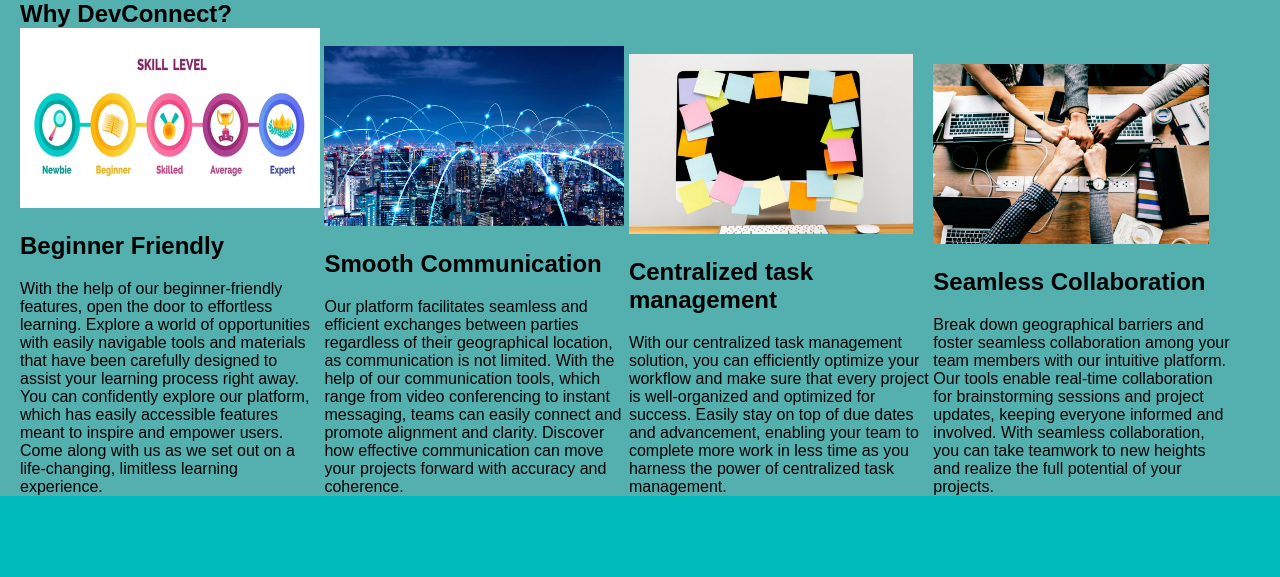
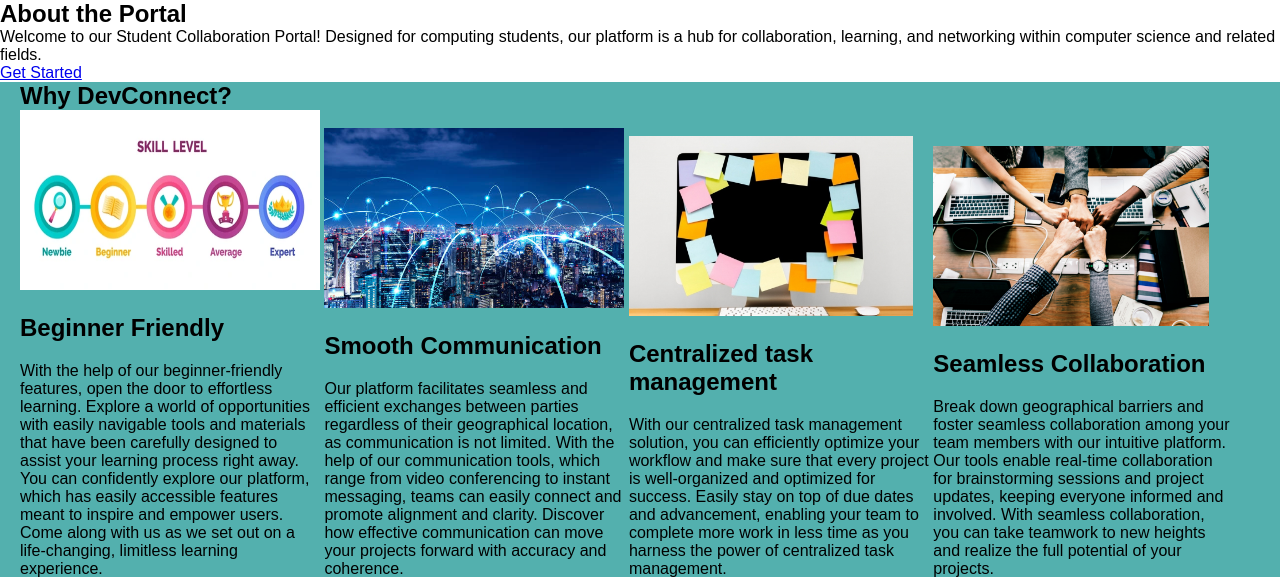
Before and after one commit to Ivy-Chelsea/DevConnect, a Flask app: page /landing in a window 1280 px wide. Shown: the part 120-697 px from the top of the page. Run offline with Flask 3, Linux system fonts and the light colour scheme.

Commit message:
add about section

```diff
--- a/scp/templates/landing.html
+++ b/scp/templates/landing.html
@@ -28,6 +28,14 @@
 </header>
 
 <body>
+    <section id="about" class="about">
+        <div class="about-content">
+          <h1>About the Portal</h1>
+          <p>Welcome to our Student Collaboration Portal! Designed for computing students, our platform is a hub for collaboration,
+              learning, and networking within computer science and related fields.</p>
+          <a href="#features" class="cta-button">Get Started</a>
+        </div>
+    </section>
     <section id="features" class="features">
         <h2>Why DevConnect?</h2>
         <div class="feature">
```
